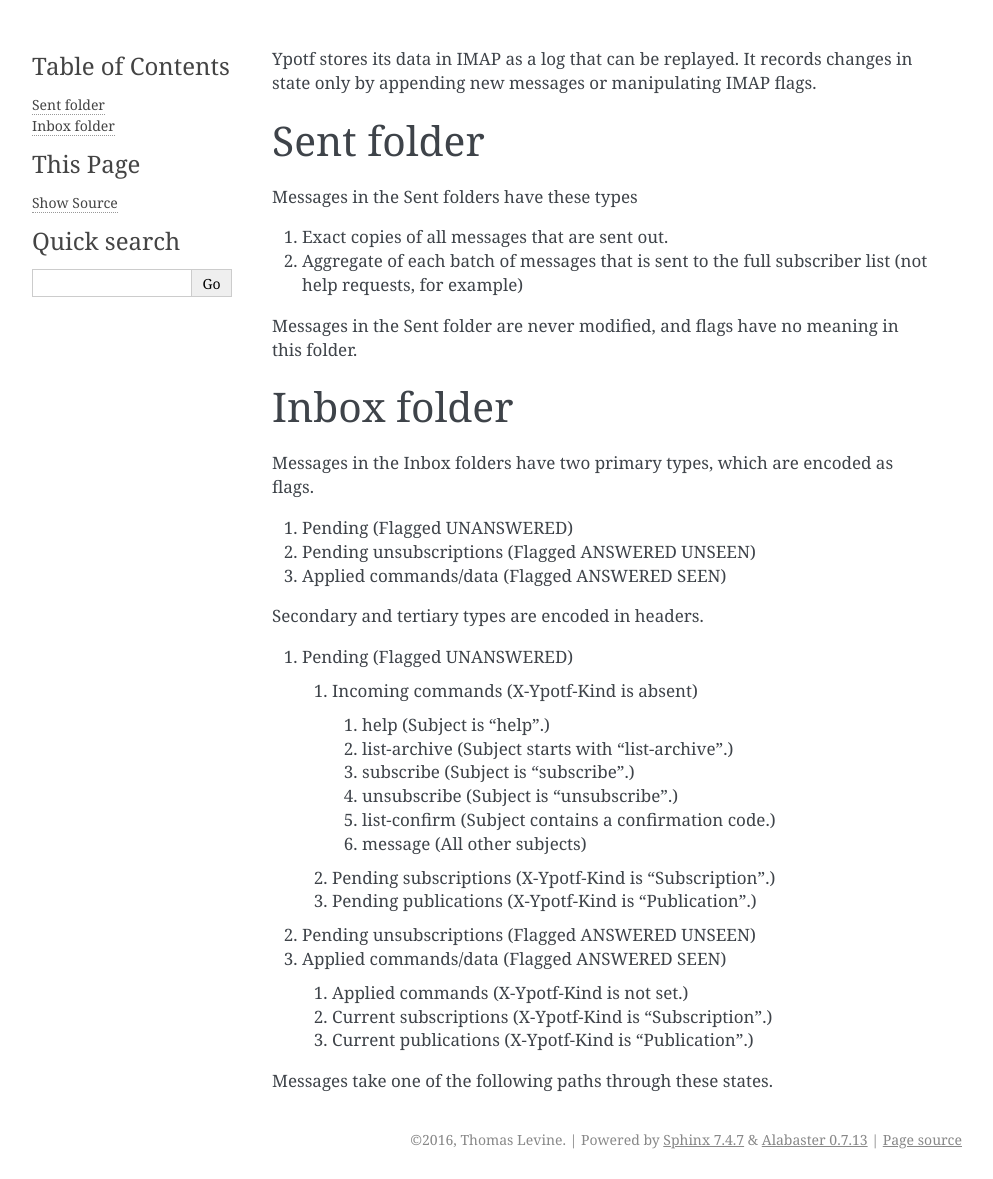
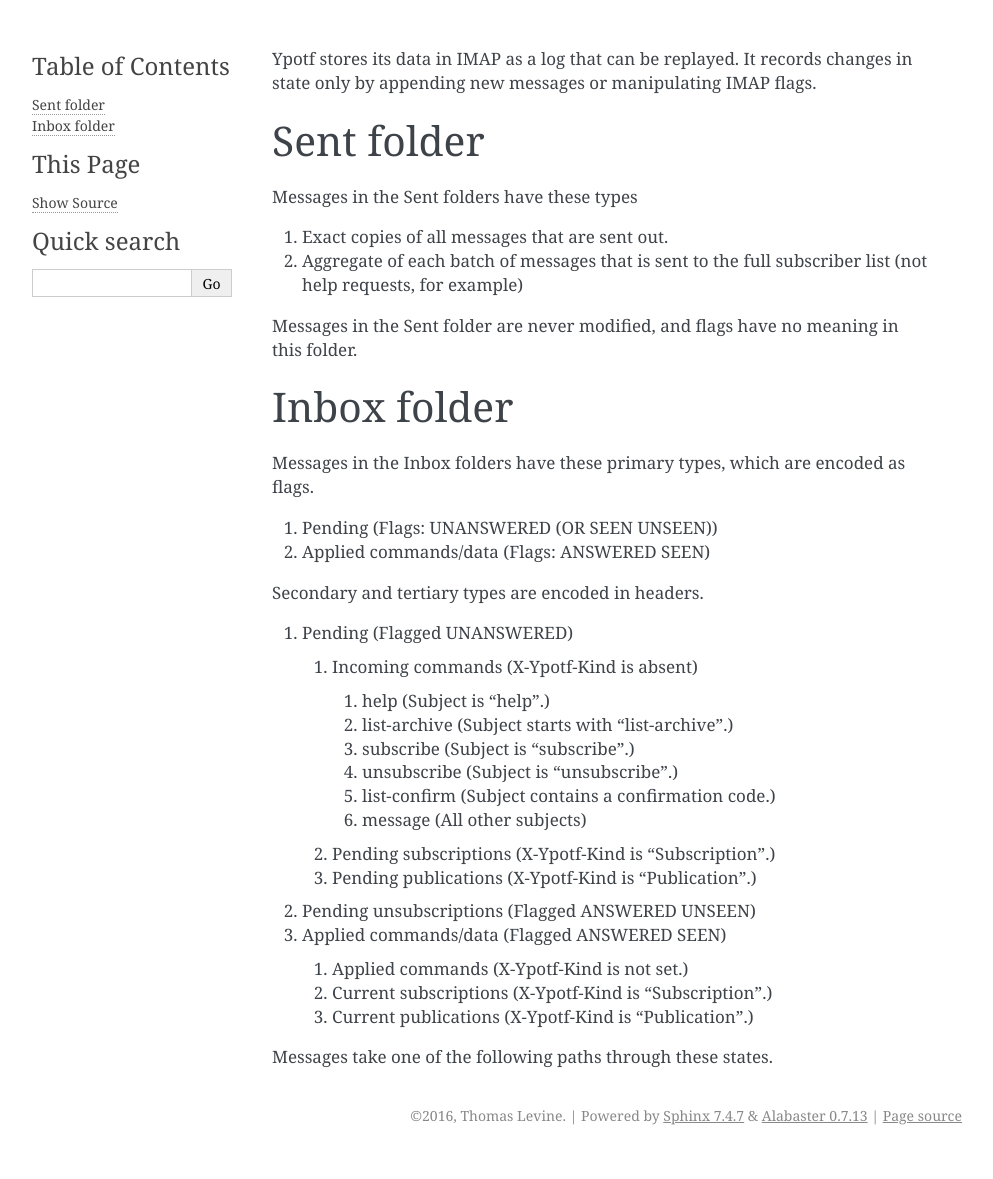
Before and after one commit to tlevine/ypotf, a Sphinx documentation site: the page built from docs/data-model.rst, in a window 1280 px wide. Shown: the whole page, without its empty margins (148-1141 px from the left). Built offline with Sphinx 7.4.7, drawn with Linux system fonts in a browser that asks for light colours; after the commit the page ends 1155 px from its top, so only the background shows below that.

Commit message:
Automatic commit with j

```diff
--- a/docs/data-model.rst
+++ b/docs/data-model.rst
@@ -15,12 +15,11 @@ meaning in this folder.
 
 Inbox folder
 -------------
-Messages in the Inbox folders have two primary types, which are
+Messages in the Inbox folders have these primary types, which are
 encoded as flags.
 
-1. Pending (Flagged UNANSWERED)
-2. Pending unsubscriptions (Flagged ANSWERED UNSEEN)
-3. Applied commands/data (Flagged ANSWERED SEEN)
+1. Pending (Flags: UNANSWERED (OR SEEN UNSEEN))
+2. Applied commands/data (Flags: ANSWERED SEEN)
 
 Secondary and tertiary types are encoded in headers.
 
```
Also changed, not shown: 1 other file.
